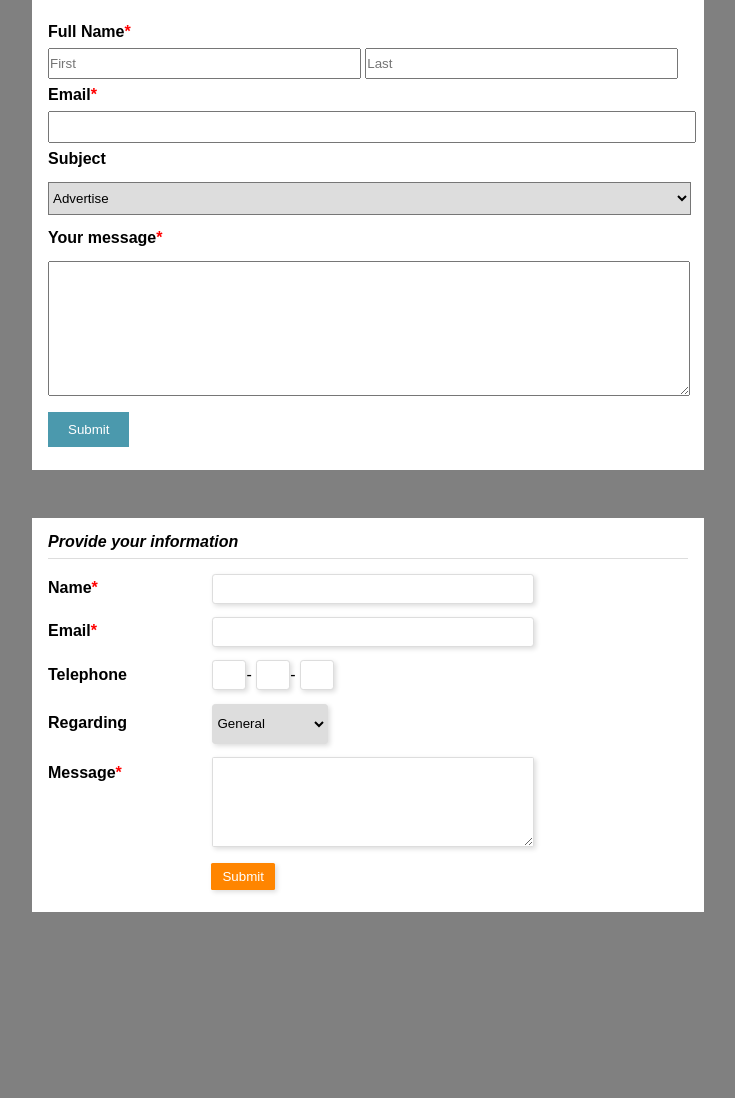
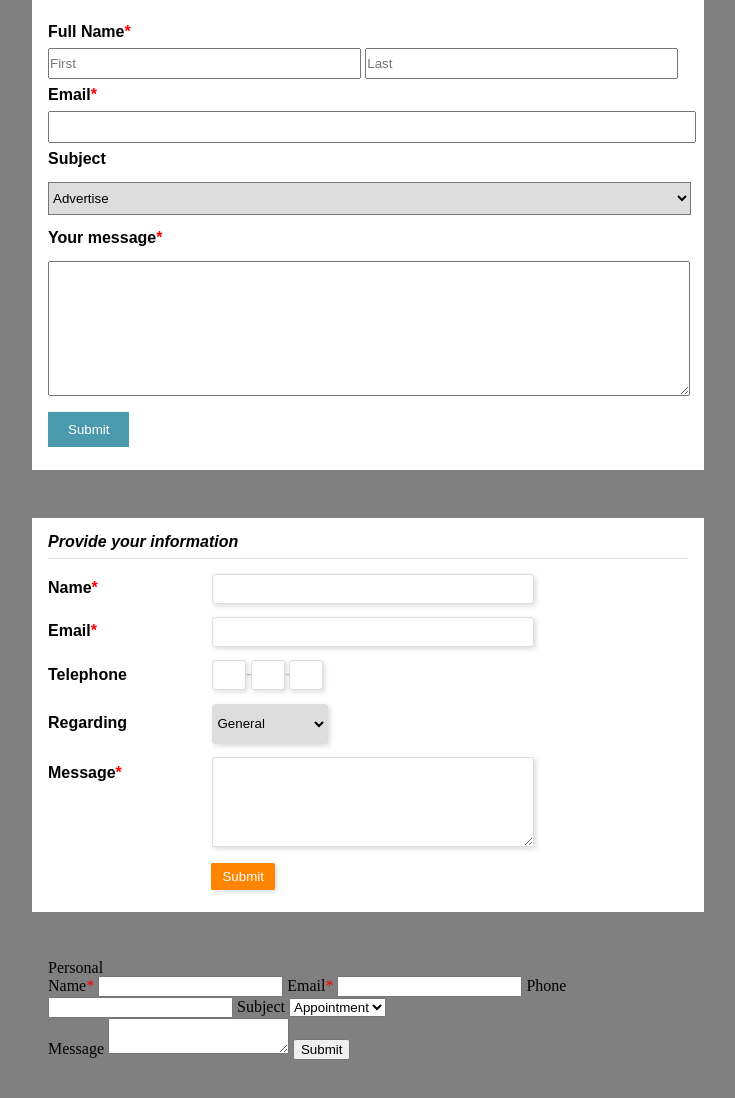
Before and after one commit to hermelen/formulaires, a plain HTML site: page index.html in a window 1280 px wide. Shown: the whole page, without its empty margins (272-1007 px from the left). Before the commit the page ends 960 px from the top, so only its background shows below. Drawn offline with Linux system fonts and the light colour scheme.

Commit message:
end second form and html third form

```diff
--- a/css/style.css
+++ b/css/style.css
@@ -89,14 +89,15 @@ form{
 }
 
 #second-form input.phone2{
+    position: relative;
   display: inline-block;
   width: 10%;
+  z-index: 1;
+}
+#second-form section.phone2 {
+position: relative;
 }
 
-#second-form p{
-  display: inline;
-  /* margin-right: -5px; */
-}
 #second-form label{
   width: 25%;
 }
@@ -149,10 +150,17 @@ section.choice select{
   font-style: italic;
 }
 
-#second-form hr {
+#second-form hr.legend {
   border: none;
   background-color: #dddddd;
   height: 1px;
+}
+#second-form hr.hr_phone2 {
+width: 16%;
+position: absolute;
+bottom: 0.8em;
+left: 26%;
+z-index: 0;
 }
 
 #second-form label[for="message2"]{
--- a/index.html
+++ b/index.html
@@ -38,7 +38,7 @@
     <form id="second-form" action="index.html" method="post">
         <fieldset>
             <legend>Provide your information</legend>
-            <hr>
+            <hr class="legend">
             <label for="name2">Name<sup>*</sup></label>
             <input type="text" name="name" id="name2" value="">
 
@@ -47,9 +47,10 @@
 
             <section class="phone2">
               <label for="phone2" class="phone2">Telephone</label>
-              <input type="text" id="phone2" class="phone2"><p>-</p>
-              <input type="text" class="phone2"><p>-</p>
+              <input type="text" id="phone2" class="phone2">
               <input type="text" class="phone2">
+              <input type="text" class="phone2">
+              <hr class="hr_phone2">
             </section>
 
         <section class="choice">
@@ -68,6 +69,33 @@
 
         </fieldset>
     </form>
+
+    <form id="third-form" action="index.html" method="post">
+        <fieldset>
+            <legend>Personal</legend>
+            <label for="name3">Name<sup>*</sup></label>
+            <input type="text" name="name" id="name3" value="">
+
+            <label for="email3">Email<sup>*</sup></label>
+            <input type="email" name="email3" id="email3" value="">
+
+            <label for="phone3">Phone</label>
+            <input type="tel" name="phone3" id="phone3" value="">
+
+            <label for="subject3">Subject</label>
+            <select id="subject3" name="subject3">
+              <option value="appointment">Appointment</option>
+              <option value="job">Job</option>
+              <option value="hobby">Hobby</option>
+            </select>
+        </fieldset>
+        <fieldset>
+            <label for="text3">Message</label>
+            <textarea id="text3" name="text3"></textarea>
+
+            <input type="submit" name="sub3" value="Submit">
+        </fieldset>
+    </form>
 </body>
 
 </html>
```
